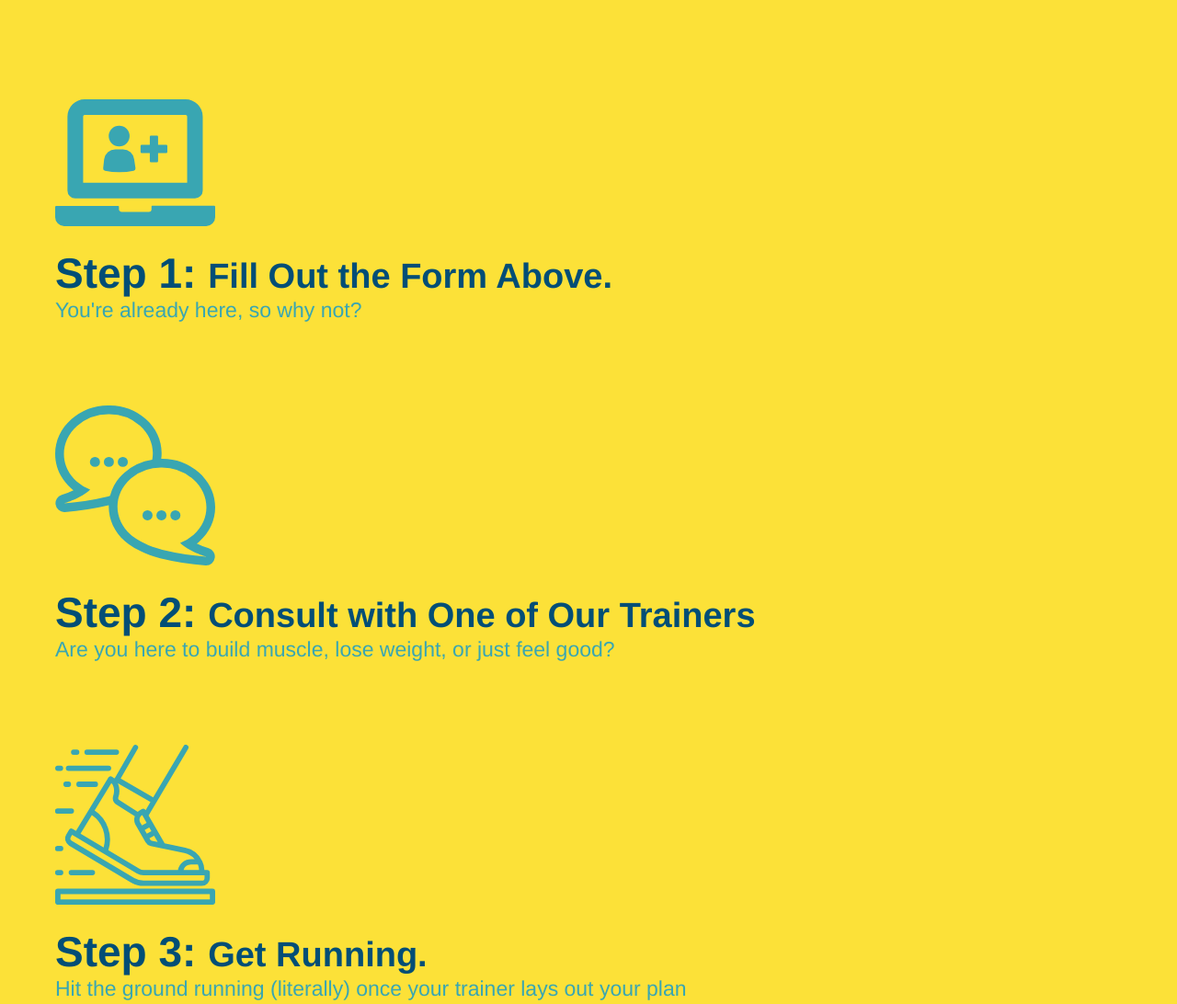
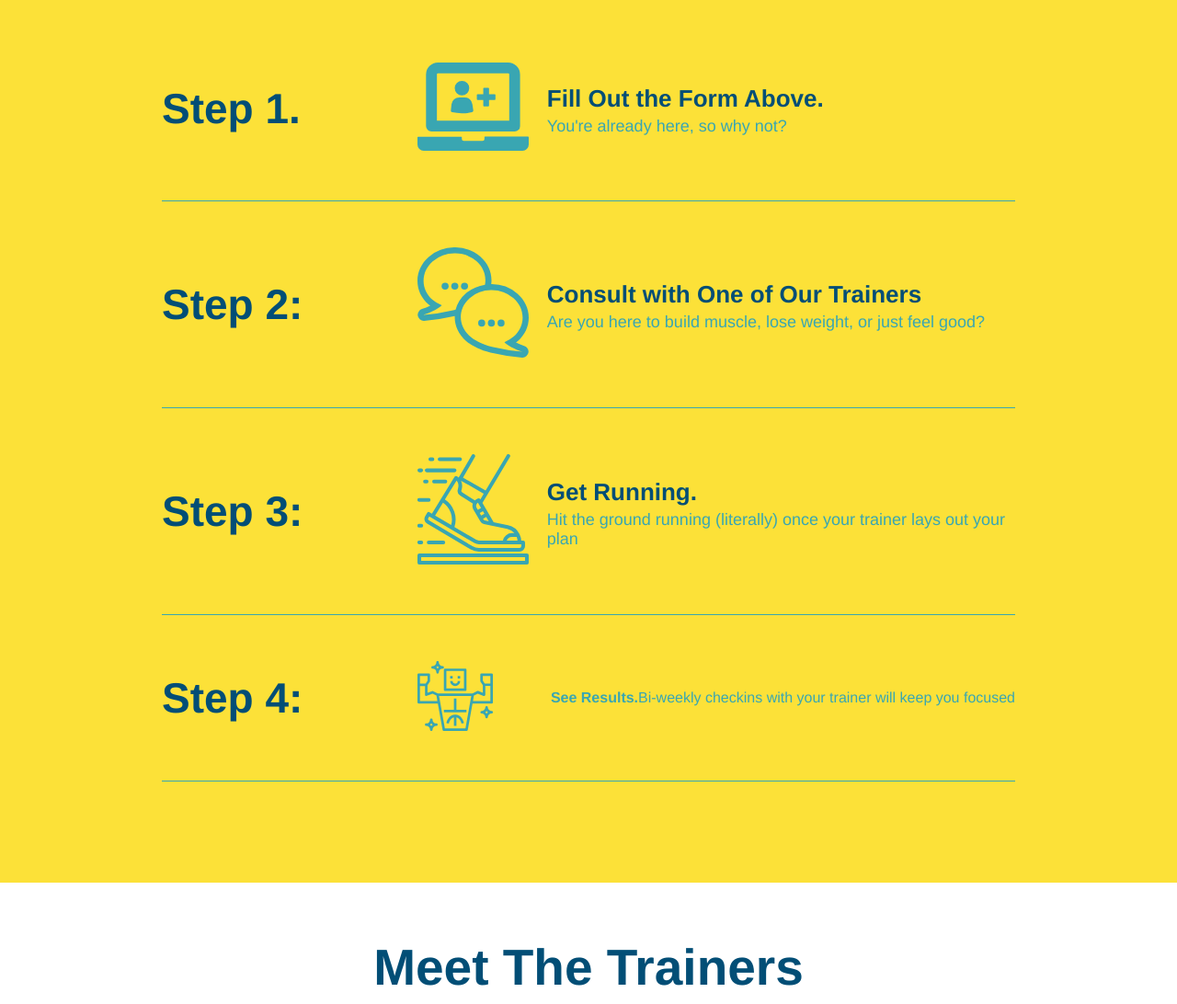
Before and after one commit to Bretbret18/run-buddy, a plain HTML site: page index.html in a window 1280 px wide. Shown: the part 1260-2352 px from the top of the page at 92% size. Drawn offline with Linux system fonts and the light colour scheme.

Commit message:
add flexbox to the steps

```diff
--- a/assets/css/style.css
+++ b/assets/css/style.css
@@ -210,32 +210,56 @@ section {
     text-align: right;
 }
 
+.step {
+    margin: 50px auto;
+    padding-bottom: 50px;
+    width: 80%;
+    border-bottom: 1px solid #39a6b2;
+    display: flex;
+    flex-wrap: wrap;
+    align-items: center;
+    justify-content: space-between;
+}
+
 .steps {
     background: #fce138;
 }
 
-.steps div {
-    margin-bottom: 80px;
+.step h3 {
+    color: #024e76;
+    font-size: 46px;
+    flex: 1 30%;
 }
 
-.steps img {
-    width: 15%;
-    margin: 10px 0;
+.step-text h4 {
+    font-size: 26px;
+    line-height: 1.5;
+    color: #024e76;
 }
 
-.steps h3 {
-    color: #024e76;
-    font-size: 46px;
-    margin-top: 10px;
+.step-info {
+    flex: 2 70%;
+    display: flex;
+    flex-wrap: wrap;
+    align-items: center;
 }
 
-.steps p {
-    color: #39a6b2;
-    font-size: 23px;
+.step-text {
+    flex: 12;
 }
 
-.steps span {
-    font-size: 38px;
+.step-img {
+    flex: 1 12%;
+    margin-right: 20px;
+}
+
+.step-img img {
+    max-width: 100%;
+}
+
+.step-text p {
+    color: #39a6b2;
+    font-size: 18px;
 }
 
 /* REACH OUT STYLES START */
--- a/index.html
+++ b/index.html
@@ -105,27 +105,57 @@
              </div>
              <div>
                <!-- insert this img element -->
+            <div class="step">
+                  <h3>Step 1.</h3>
+                     <div class="step-info">
+                     <div class="step-img">
                        <img src="./assets/images/step-1.svg" alt="" />
-               <h3>Step 1: <span>Fill Out the Form Above.</span></h3>
+                     </div>
+                 <div class="step-text">
+                           <h4>Fill Out the Form Above.</h4>
                     <p>You're already here, so why not?</p>
              </div>
+             </div>
+            </div>
 
-             <div>
+            <div class="step">
+                 <h3>Step 2:</h3>
+                    <div class="step-info">
+                    <div class="step-img">
                       <img src="./assets/images/step-2.svg" alt="" />
-                 <h3>Step 2: <span>Consult with One of Our Trainers</span></h3>
+                   </div>
+                <div class="step-text">
+                            <h4>Consult with One of Our Trainers</h4>
                  <p>Are you here to build muscle, lose weight, or just feel good?</p>
              </div>
+             </div>
+            </div>
 
-             <div>
+             <div class="step">
+                 <h3>Step 3:</h3>
+                   <div class="step-info">
+                   <div class="step-img">
                       <img src="./assets/images/step-3.svg" alt="" />
-                 <h3>Step 3: <span>Get Running.</span></h3>
+                  </div>
+                  <div class="step-text">
+                        <h4>Get Running.</h4>
                  <p>Hit the ground running (literally) once your trainer lays out your plan</p>
              </div>
+            </div>
+        </div>
 
-             <div>
+
+             <div class="step">
+                  <h3>Step 4:</h3>
+                    <div class="step-info">
+                    <div class="step-img">
                        <img src="./assets/images/step-4.svg" alt="" />
-                 <h3>Step 4: <span>See Results.</span></h3>
+                    </div>
+                    <div class="step-text"></div>
+                      <h4>See Results.</h4>
                  <p>Bi-weekly checkins with your trainer will keep you focused</p>
+             </div>
+             </div>
             </div>
              </section>
 
```
Lines whose indentation alone changed are shown as unchanged.
